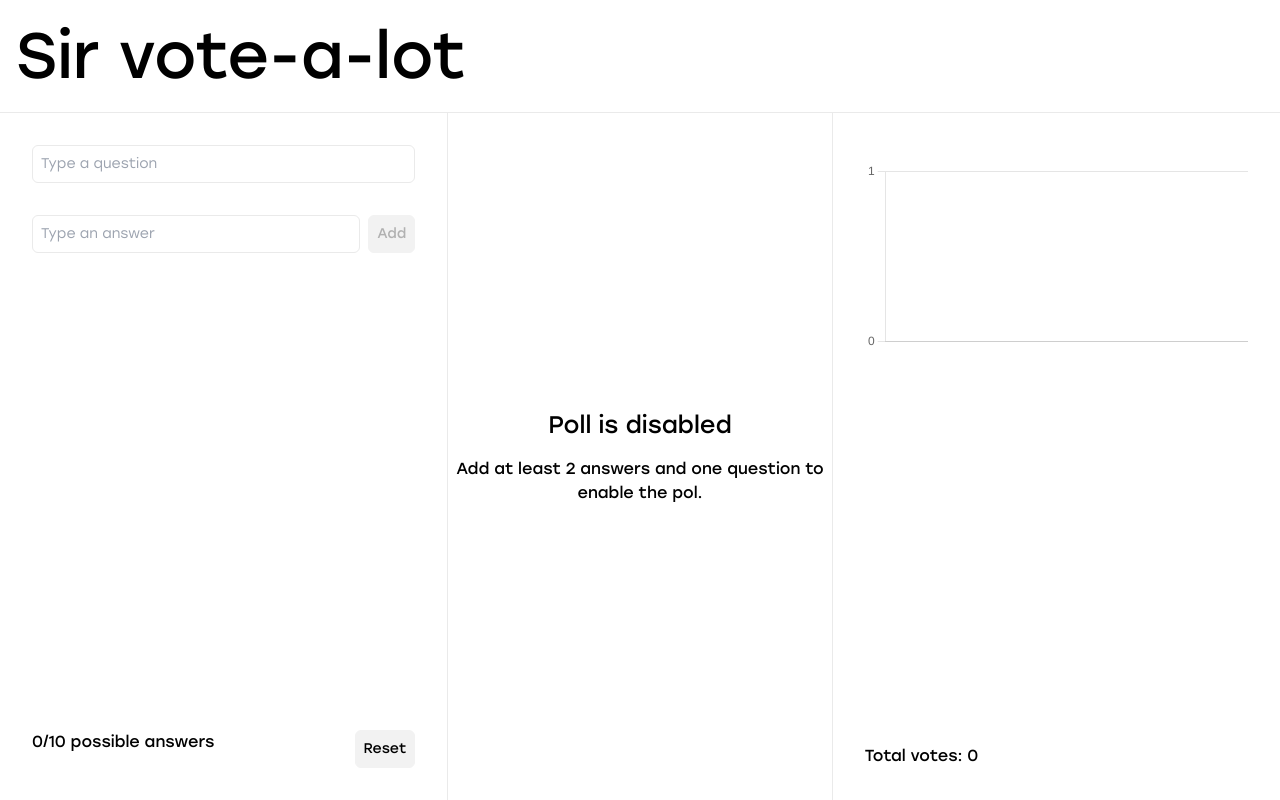
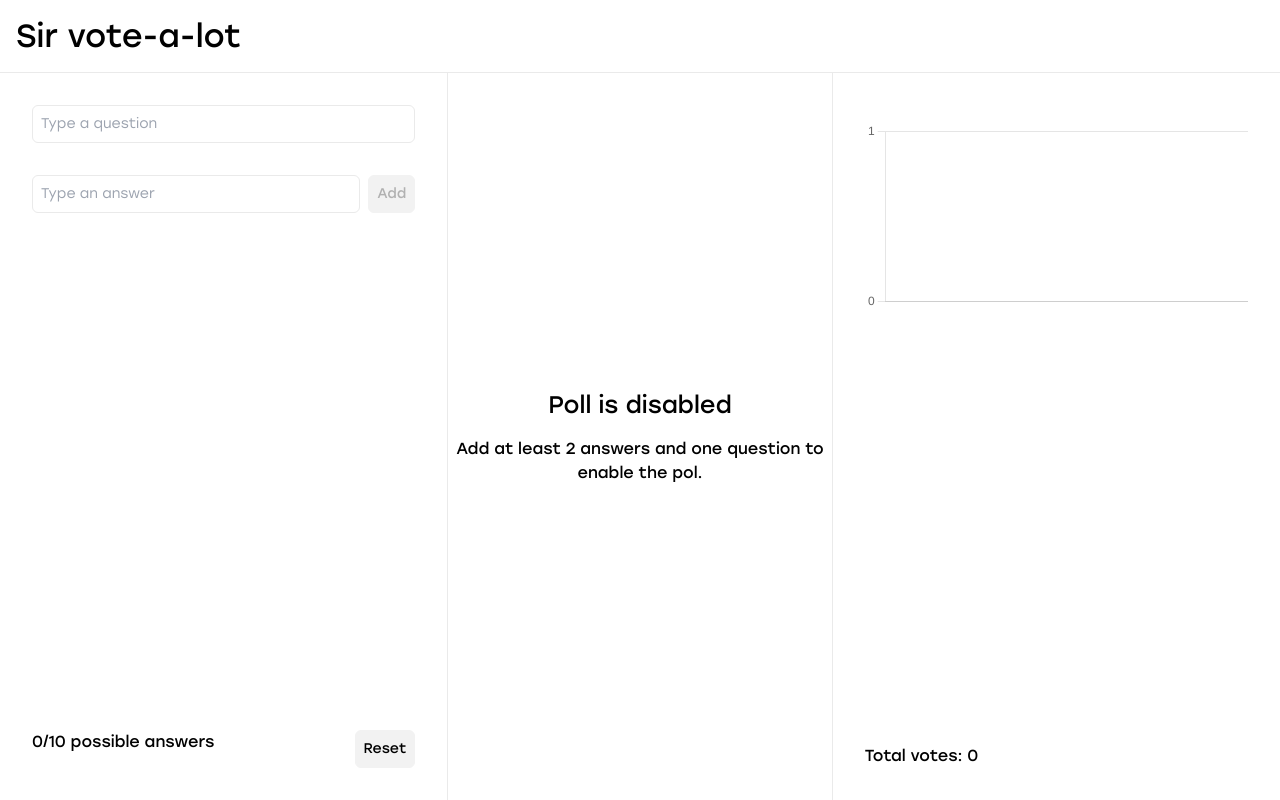
Before and after one commit to taironcoelho/poll-app-vue3, a Vue app: page / in a window 1280 px wide. Built offline with nearby package versions, Linux system fonts and the light colour scheme.

Commit message:
style: update heading font-size

```diff
--- a/src/organisms/poll/PollQuestion.vue
+++ b/src/organisms/poll/PollQuestion.vue
@@ -50,7 +50,7 @@ const dataTest = 'poll';
     class="flex flex-col self-center text-center"
     :data-test="`${dataTest}-empty-state`"
   >
-    <h2 class="text-h3 mb-4">
+    <h2 class="text-h2 mb-4">
       Poll is disabled
     </h2>
     <p>Add at least 2 answers and one question to enable the pol. </p>
--- a/tailwind.config.js
+++ b/tailwind.config.js
@@ -43,9 +43,8 @@ module.exports = {
       sans: 'Stolzl',
     },
     fontSize: {
-      h1: ['64px', '80px'],
-      h2: ['32px', '40px'],
-      h3: ['24px', '32px'],
+      h1: ['32px', '40px'],
+      h2: ['24px', '32px'],
       label: ['14px', '16px'],
       body: ['14px', '20px'],
     },
```
